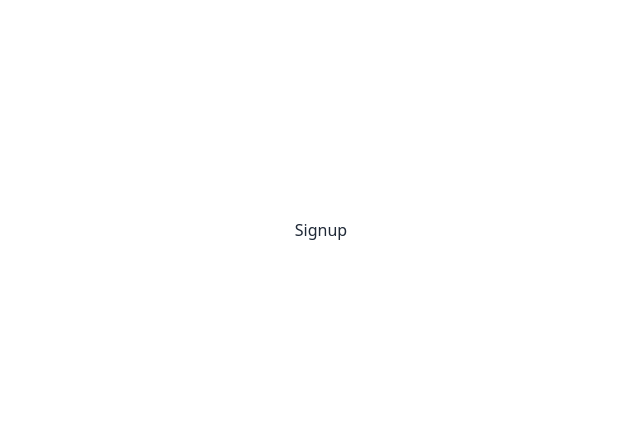
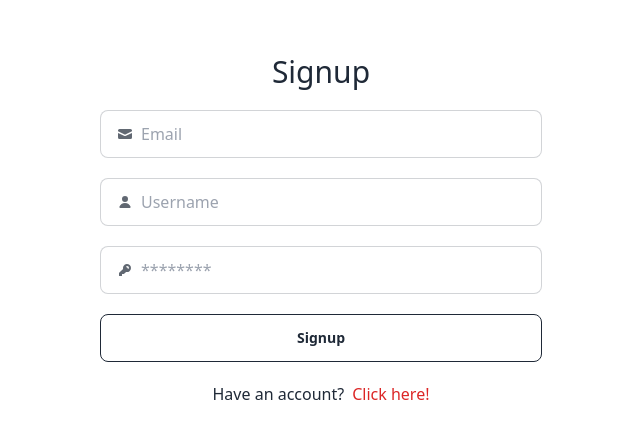
Before and after one commit to SaurabPrasai/MERN-Chat-App, a React (Vite) app in the folder frontend/: page /signup in a window 1280 px wide. Shown: the part 170-608 px from the top of the page, without its empty margins (319-959 px from the left). Built offline with nearby package versions, Linux system fonts and the light colour scheme.

Commit message:
create signup page

```diff
--- a/frontend/src/pages/Login.jsx
+++ b/frontend/src/pages/Login.jsx
@@ -59,7 +59,7 @@
       </form>
       <p className=" text-center my-5">
         Don't have an account?
-        <Link to={"/signup"}>click here!</Link>
+        <Link to={"/signup"} className=" text-red-600 pl-2">Click here!</Link>
       </p>
     </div>
   );
--- a/frontend/src/pages/Signup.jsx
+++ b/frontend/src/pages/Signup.jsx
@@ -1,8 +1,78 @@
+import { useState } from "react";
+import { Link } from "react-router-dom";
 
-const Signup = () => {
+export default function Signup() {
+  const [formData, setFormData] = useState({});
+
+  const handleChange = (e) => {
+    setFormData({ ...formData, [e.target.id]: e.target.value });
+  };
+
+
+
+  const handleSubmit = async (e) => {
+    e.preventDefault();
+  };
   return (
-    <div>Signup</div>
-  )
+    <div className="">
+      <h1 className=" text-center text-3xl my-5">Signup</h1>
+      <form className=" flex flex-col gap-5" onSubmit={handleSubmit}>
+        <label class="input input-bordered flex items-center gap-2">
+          <svg
+            xmlns="http://www.w3.org/2000/svg"
+            viewBox="0 0 16 16"
+            fill="currentColor"
+            class="w-4 h-4 opacity-70"
+          >
+            <path d="M2.5 3A1.5 1.5 0 0 0 1 4.5v.793c.026.009.051.02.076.032L7.674 8.51c.206.1.446.1.652 0l6.598-3.185A.755.755 0 0 1 15 5.293V4.5A1.5 1.5 0 0 0 13.5 3h-11Z" />
+            <path d="M15 6.954 8.978 9.86a2.25 2.25 0 0 1-1.956 0L1 6.954V11.5A1.5 1.5 0 0 0 2.5 13h11a1.5 1.5 0 0 0 1.5-1.5V6.954Z" />
+          </svg>
+          <input type="text" class="grow" placeholder="Email" id="email" onChange={handleChange} />
+        </label>
+        <label className="input input-bordered flex items-center gap-2">
+          <svg
+            xmlns="http://www.w3.org/2000/svg"
+            viewBox="0 0 16 16"
+            fill="currentColor"
+            className="w-4 h-4 opacity-70"
+          >
+            <path d="M8 8a3 3 0 1 0 0-6 3 3 0 0 0 0 6ZM12.735 14c.618 0 1.093-.561.872-1.139a6.002 6.002 0 0 0-11.215 0c-.22.578.254 1.139.872 1.139h9.47Z" />
+          </svg>
+          <input
+            type="text"
+            className="grow w-96"
+            placeholder="Username"
+            id="username"
+            onChange={handleChange}
+          />
+        </label>
+        <label className="input input-bordered flex items-center gap-2">
+          <svg
+            xmlns="http://www.w3.org/2000/svg"
+            viewBox="0 0 16 16"
+            fill="currentColor"
+            className="w-4 h-4 opacity-70"
+          >
+            <path
+              fillRule="evenodd"
+              d="M14 6a4 4 0 0 1-4.899 3.899l-1.955 1.955a.5.5 0 0 1-.353.146H5v1.5a.5.5 0 0 1-.5.5h-2a.5.5 0 0 1-.5-.5v-2.293a.5.5 0 0 1 .146-.353l3.955-3.955A4 4 0 1 1 14 6Zm-4-2a.75.75 0 0 0 0 1.5.5.5 0 0 1 .5.5.75.75 0 0 0 1.5 0 2 2 0 0 0-2-2Z"
+              clipRule="evenodd"
+            />
+          </svg>
+          <input
+            type="password"
+            className="grow"
+            placeholder="********"
+            id="password"
+            onChange={handleChange}
+          />
+        </label>
+        <button className="btn btn-outline">Signup</button>
+      </form>
+      <p className=" text-center my-5">
+        Have an account?
+        <Link to={"/login"} className=" text-red-600 pl-2">Click here!</Link>
+      </p>
+    </div>
+  );
 }
-
-export default Signup
```
